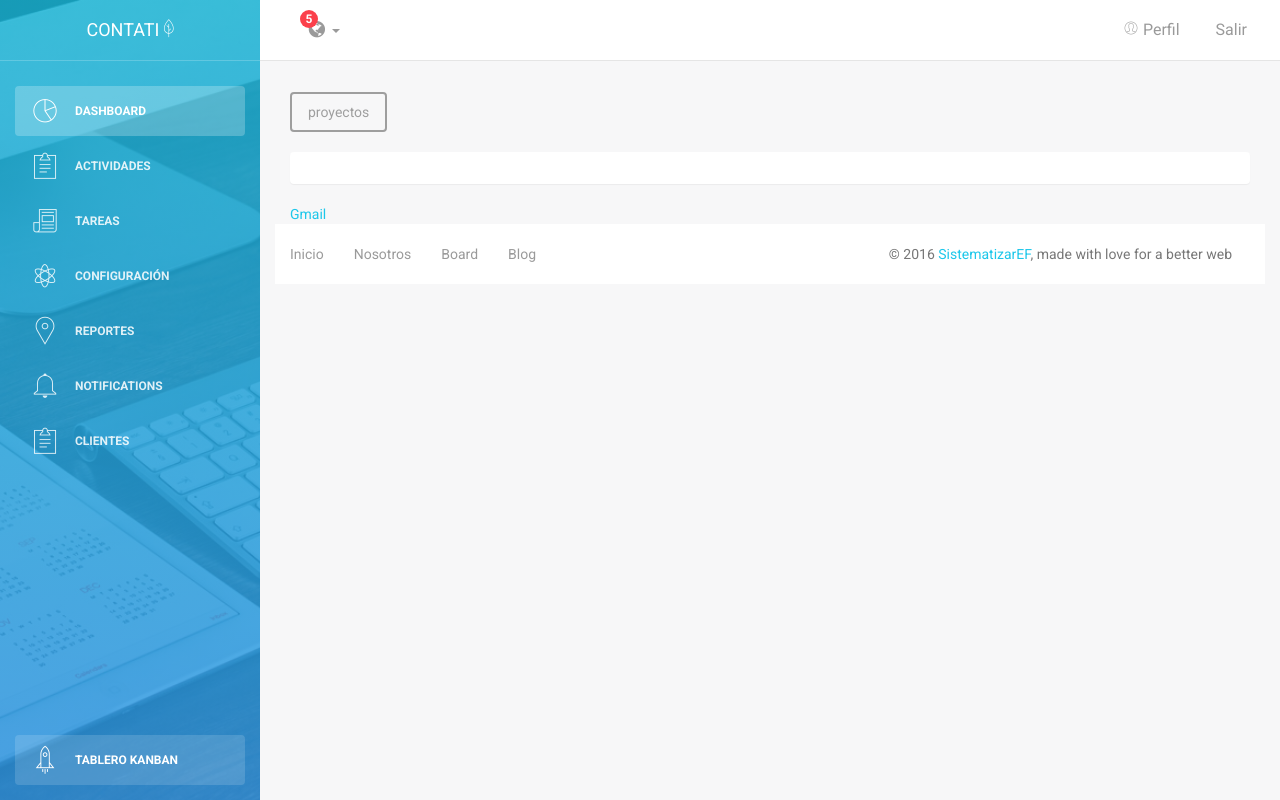
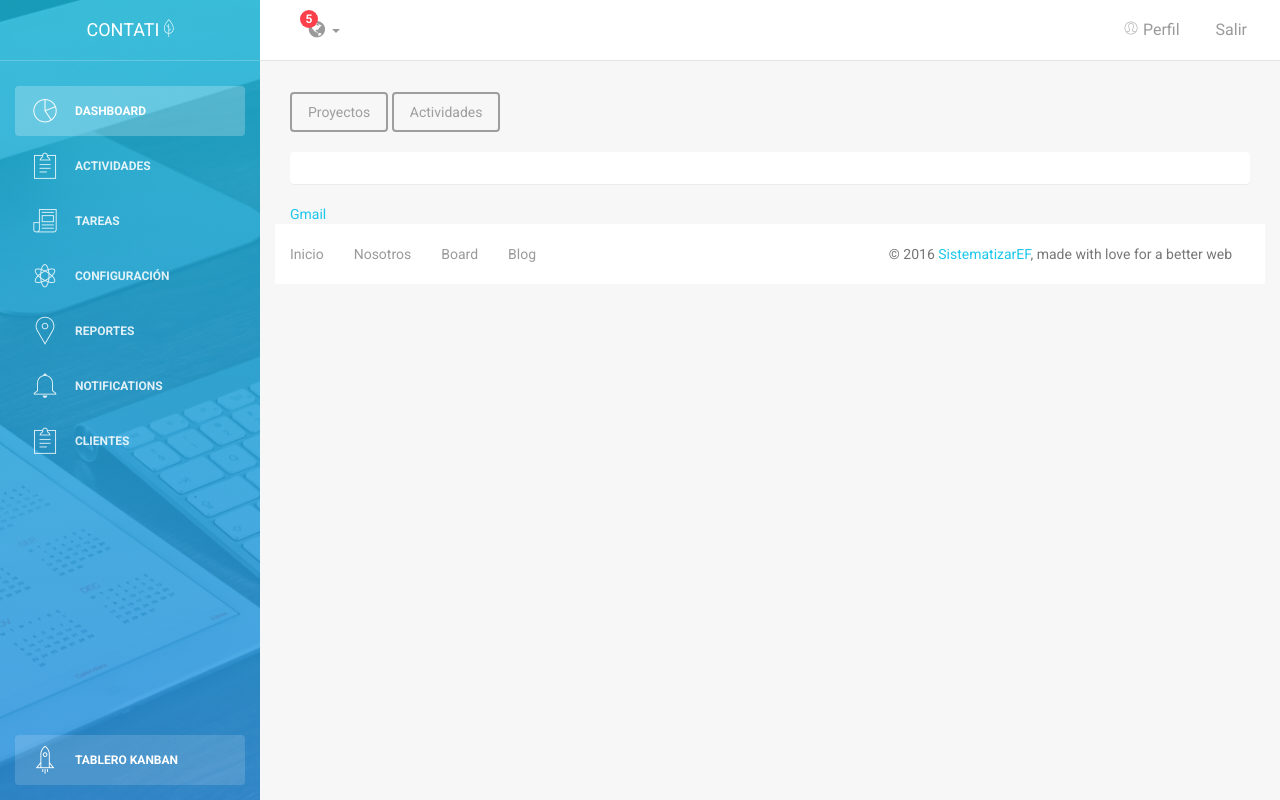
Before and after one commit to stzef/contati, a Django app: template activities/templates/config.html in a window 1280 px wide. Run offline with Django 3.2, Linux system fonts and the light colour scheme; the template is opened without the code that fills it, so the values that code supplies are empty; some libraries are stand-ins or nearby versions.

Commit message:
modificando pestaña configuracion

```diff
--- a/activities/templates/config.html
+++ b/activities/templates/config.html
@@ -8,8 +8,8 @@
             </div>
             </div>
 
-            <a class="btn btn-default" href="{% url 'list_projects' %}">proyectos</a>
-
+            <a class="btn btn-default" href="{% url 'list_projects' %}">Proyectos</a>
+            <a class="btn btn-default" href="{% url 'list_activities' %}">Actividades</a>
             <br /><br />
 
             <div class="panel">
```
